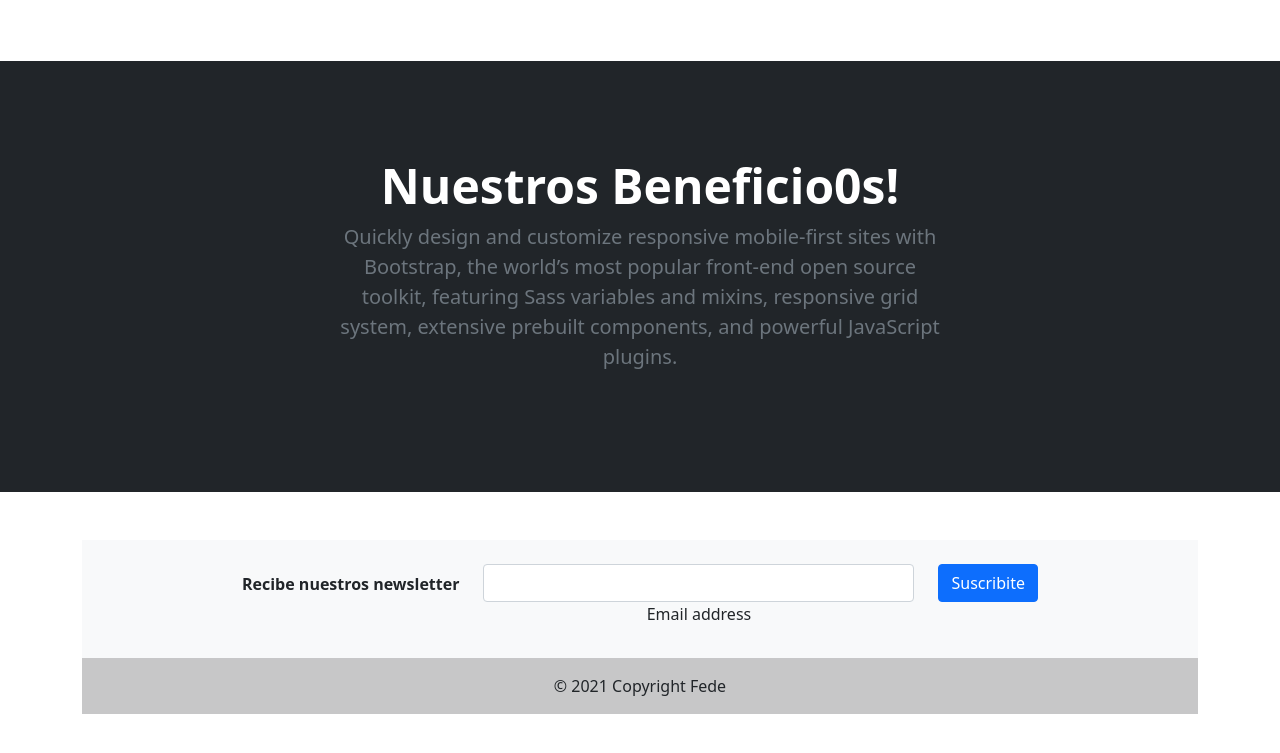
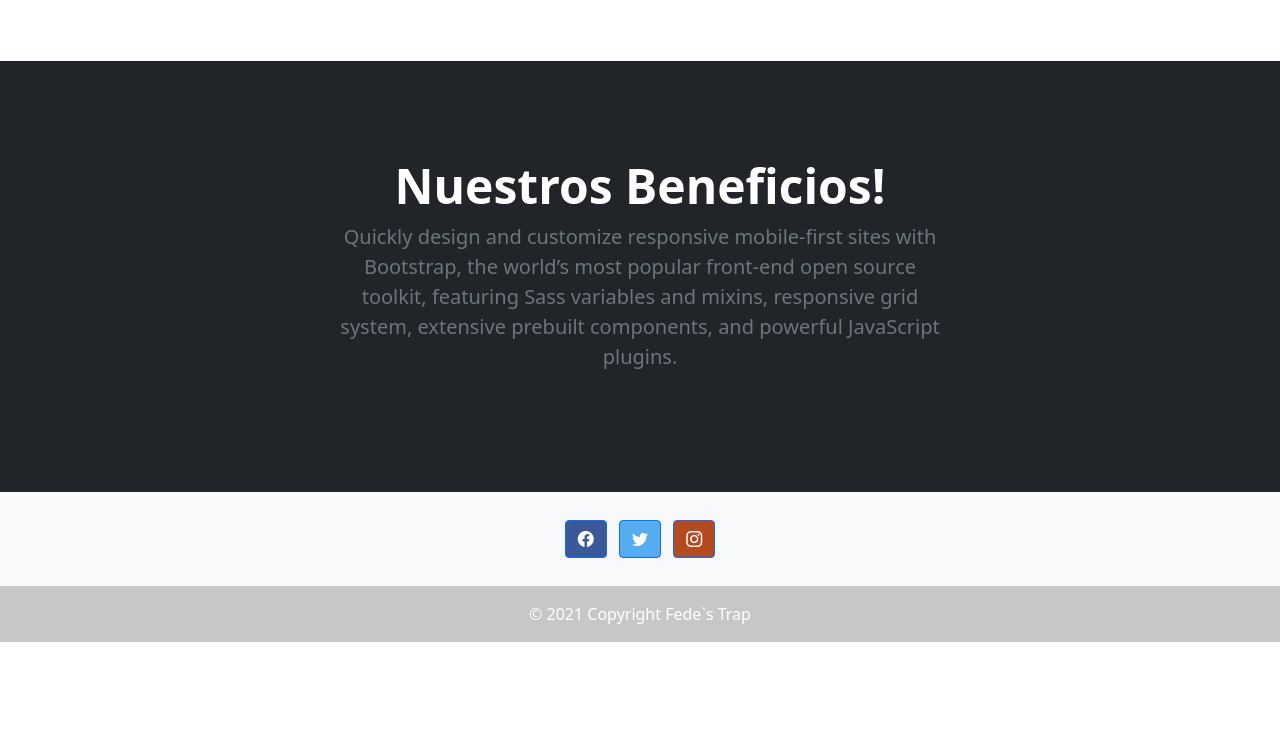
Before and after one commit to fedecarri/Fede-boostrap, a plain HTML site: page index.html in a window 1280 px wide. Shown: the part 599-1352 px from the top of the page. After the commit the page ends 1241 px from the top, so only its background shows below. Drawn offline with nearby package versions, Linux system fonts and the light colour scheme.

Commit message:
Avance 3

```diff
--- a/index.html
+++ b/index.html
@@ -5,6 +5,7 @@
     <meta http-equiv="X-UA-Compatible" content="IE=edge">
     <meta name="viewport" content="width=device-width, initial-scale=1.0">
     <link href="https://cdn.jsdelivr.net/npm/bootstrap@5.1.3/dist/css/bootstrap.min.css" rel="stylesheet" integrity="sha384-1BmE4kWBq78iYhFldvKuhfTAU6auU8tT94WrHftjDbrCEXSU1oBoqyl2QvZ6jIW3" crossorigin="anonymous">
+    <link rel="stylesheet" href="https://cdn.jsdelivr.net/npm/bootstrap-icons@1.7.1/font/bootstrap-icons.css">
     <title>Fede Boostrap</title>
 </head>
 <body>
@@ -12,15 +13,14 @@
 
         <div class="container-fluid">
           <a class="navbar-brand" href="#">
-            <img src="Imagenes/Imagen5.jpg" alt="" width="110" height="80" class="d-inline-block align-text-top">
-
+            <img src="Imagenes/Imagen5.jpg" alt="" width="110" height="80" class="d-inline-block align-text-top" >
           </a>
           <ul class="nav justify-content-center">
             <li class="nav-item">
-              <a class="nav-link active" aria-current="page" href="#">Home</a>
+              <a class="nav-link active" aria-current="page" href="index.html">Home</a>
             </li>
             <li class="nav-item">
-              <a class="nav-link" href="#">Quienes somos</a>
+              <a class="nav-link" href="quienesomos.html">Quienes somos</a>
             </li>
             <li class="nav-item">
               <a class="nav-link" href="#">Servicios</a>
@@ -91,7 +91,7 @@
     </div>
     <div class="bg-dark text-secondary px-4 py-5 text-center">
       <div class="py-5">
-        <h1 class="display-5 fw-bold text-white">Nuestros Beneficio0s!</h1>
+        <h1 class="display-5 fw-bold text-white">Nuestros Beneficios!</h1>
         <div class="col-lg-6 mx-auto">
           <p class="fs-5 mb-4">Quickly design and customize responsive mobile-first sites with Bootstrap, the world’s most popular front-end open source toolkit, featuring Sass variables and mixins, responsive grid system, extensive prebuilt components, and powerful JavaScript plugins.</p>
 
@@ -99,53 +99,38 @@
         </div>
       </div>
     </div>
-
-    <footer>
-      <div class="container my-5">
-
-        <footer class="bg-light text-center">
-
-        <div class="container p-4 pb-0">
-
-          <section class="">
-            <form action="">
-              <div class="row d-flex justify-content-center">
-                <div class="col-auto">
-                  <p class="pt-2">
-                    <strong>Recibe nuestros newsletter</strong>
-                  </p>
-                </div>
+    <footer class="bg-light text-center text-white">
+      <div class="container p-4 pb-0">
 
 
-                <div class="col-md-5 col-12">
-                  <div class="form-outline mb-4">
-                    <input type="email" id="form5Example2" class="form-control" />
-                    <label class="form-label" for="form5Example2">Email address</label>
-                  </div>
-                </div>
+        <section class="mb-4">
 
-                <div class="col-auto">
-                  <button type="submit" class="btn btn-primary mb-4">
-                    Suscribite
-                  </button>
-                </div>
-              </div>
-            </form>
-          </section>
+          <a
+            class="btn btn-primary btn-floating m-1"
+            style="background-color: #3b5998;"
+            href="#!"
+            role="button"
+            ><i class="bi bi-facebook"></i></a>
+          <a
+            class="btn btn-primary btn-floating m-1"
+            style="background-color: #55acee;"
+            href="#!"
+            role="button"
+            ><i class="bi bi-twitter"></i></a>
+          <a
+            class="btn btn-primary btn-floating m-1"
+            style="background-color: #b44a20;"
+            href="#!"
+            role="button"
+            ><i class="bi bi-instagram"></i></i
+          ></a>
 
-        </div>
-
-
-
-        <div class="text-center p-3" style="background-color: rgba(0, 0, 0, 0.2);">
-          © 2021 Copyright Fede</a>
-        </div>
-
-      </footer>
-
+        </section>
+      </div>
+      <div class="text-center p-3" style="background-color: rgba(0, 0, 0, 0.2);">
+        © 2021 Copyright Fede`s Trap
       </div>
     </footer>
-
     <script src="https://cdn.jsdelivr.net/npm/bootstrap@5.1.3/dist/js/bootstrap.bundle.min.js" integrity="sha384-ka7Sk0Gln4gmtz2MlQnikT1wXgYsOg+OMhuP+IlRH9sENBO0LRn5q+8nbTov4+1p" crossorigin="anonymous"></script>
 </body>
 </html>
```
Also changed, not shown: quienesomos.html (+1 -1 lines).
